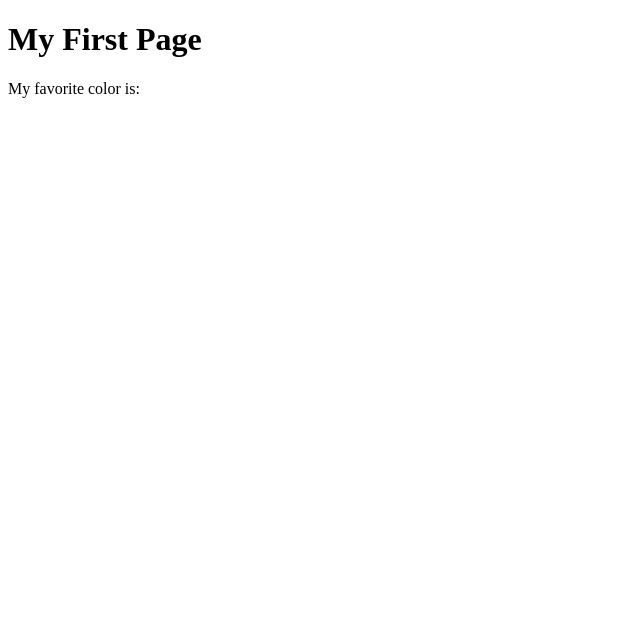
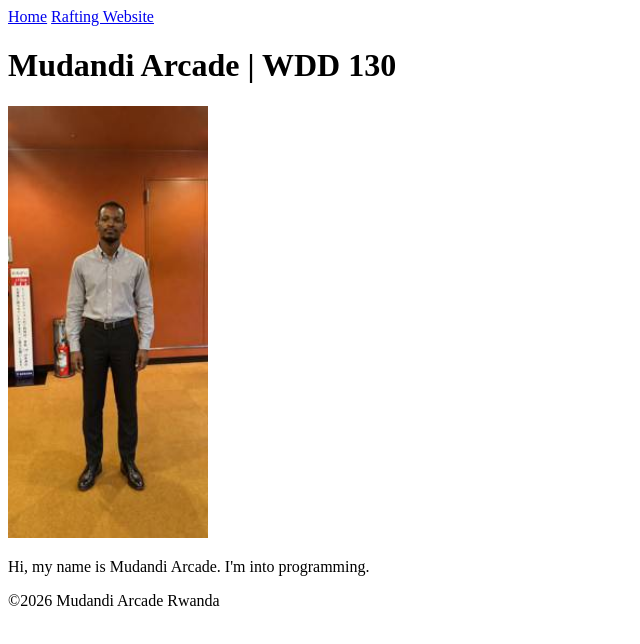
Before and after one commit to Arcade0101/wdd130, a plain HTML site: page week01/first-page.html in a window 1280 px wide. Shown: the whole page, without its empty margins (0-640 px from the left). Drawn offline with Linux system fonts and the light colour scheme.

Commit message:
Complete W01 homepage assignment

```diff
--- a/week01/first-page.html
+++ b/week01/first-page.html
@@ -1,12 +1,29 @@
 <!DOCTYPE html>
-<html lang="en">
+<html lang="en-US">
+
 <head>
-    <meta charset="UTF-8">
-    <meta name="viewport" content="width=device-width, initial-scale=1.0">
-    <title>My First Page</title>
+    <meta charset="utf-8">
+    <meta name="viewport" content="width=device-width,initial-scale=1.0">
+    <title>Mudandi Arcade | WDD 130</title>
 </head>
+
 <body>
-    <h1>My First Page</h1>
-    <p>My favorite color is: </p>
+    <header>
+        <nav>
+            <a href="#">Home</a>
+            <a href="wwr/">Rafting Website</a>
+        </nav>
+    </header>
+
+    <main>
+        <h1>Mudandi Arcade | WDD 130</h1>
+        <img src="images/profile.png" alt="Hello, my name is Mudandi Arcade" width="200">
+        <p>Hi, my name is Mudandi Arcade. I'm into programming.</p>
+    </main>
+
+    <footer>
+        <p>&copy;2026 Mudandi Arcade Rwanda</p>
+    </footer>
 </body>
+
 </html>
```
Also changed, not shown: week01/images/profile.png (added).
